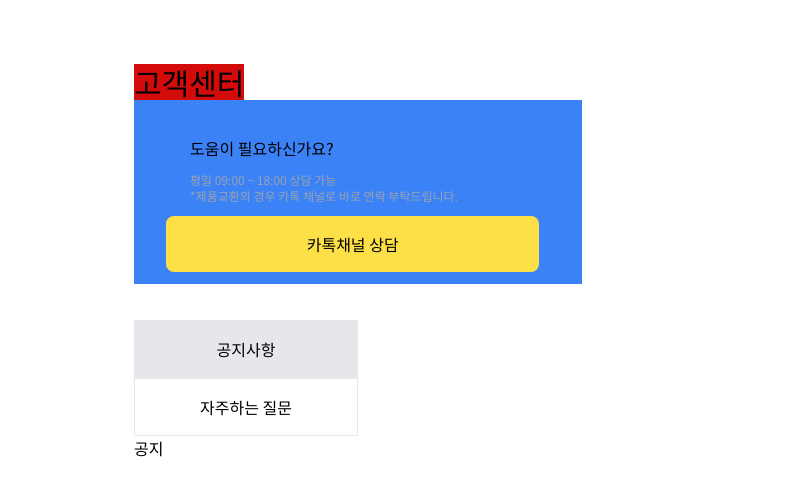
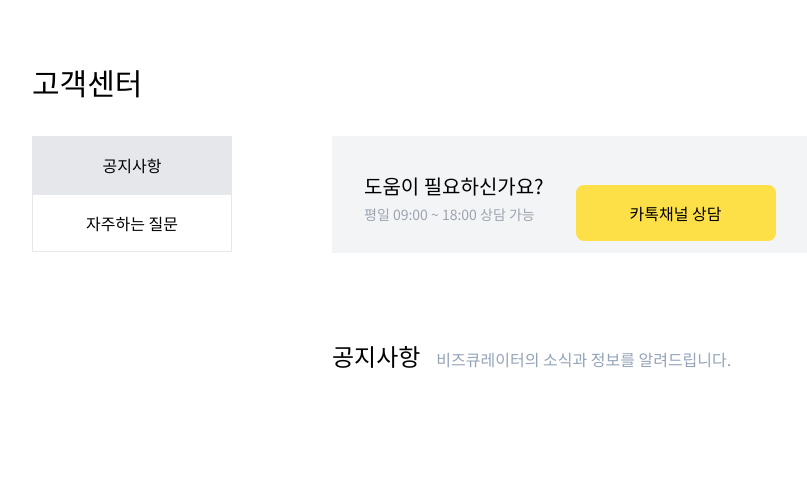
Before and after one commit to Muhan-Company/bizcurator-ecommerce, a Next.js app: page / in a window 1280 px wide. Shown: the top 496 px of the page, without its empty margins (58-865 px from the left). Built offline with nearby package versions, Linux system fonts and the light colour scheme.

Commit message:
feat: customer페이지 생성 및 tabMenu구현

```diff
--- a/components/Kakao_consult.tsx
+++ /dev/null
@@ -1,13 +0,0 @@
-export default function Kakao() {
-    return (
-        <div className="w-full bg-gray-100 md:bg-blue-500 md:w-6/12">
-            <div className="pl-14 pt-9">
-                <h1>도움이 필요하신가요?</h1>
-                <span className="block text-xs text-gray-400 my-3">평일 09:00 ~ 18:00 상담 가능
-                    <br />*제품교환의 경우 카톡 채널로 바로 연락 부탁드립니다.
-                </span>
-            </div>
-            <button className="w-10/12 bg-yellow-300 py-4 mx-8 rounded-lg mb-3">카톡채널 상담</button>
-        </div>
-    )
-}
--- a/components/Notice.tsx
+++ /dev/null
@@ -1,11 +0,0 @@
-import React, { FC, Fragment } from "react";
-
-const Notice: FC<{}> = () => {
-    return (
-        <Fragment>
-            <div>공지</div>
-        </Fragment>
-    )
-}
-
-export default Notice;
--- a/components/Question.tsx
+++ /dev/null
@@ -1,11 +0,0 @@
-import React, { FC, Fragment } from "react";
-
-const Question: FC<{}> = () => {
-    return (
-        <Fragment>
-            <div>자주하는 질문</div>
-        </Fragment>
-    )
-}
-
-export default Question;
--- a/components/Customer.tsx
+++ b/components/customer/CustomerCenter.tsx
@@ -23,14 +23,14 @@ const tabs: TabsType = [
     }
 ]
 
-export default function Customer() {
+export default function CustomerCenter() {
     const [selectedTab, setSelectedTab] = useState<number>(tabs[0].index)
 
     return (
         <div>
-            <div className="lg:px-24 xl:px-48">
-                <h1 className="text-black text-3xl mt-16 inline-block md:bg-red">고객센터</h1>
-                <div>
+            <div>
+                <h1 className="text-black text-3xl mt-16 inline-block md:block md:w-[1100px] md:mx-auto">고객센터</h1>
+                <div className="md:flex md:w-[1100px] md:mx-auto md:relative">
                     <Kakao />
                     <div className="mt-2 md:mt-9">
                         <CustomerTabMenu
--- a/components/CustomerTabMenu.tsx
+++ b/components/customer/CustomerTabMenu.tsx
@@ -22,10 +22,10 @@ const CustomerTabMenu: FC<TabsProps> = ({
     const Panel = tabs && tabs.find((tab) => tab.index === selectedTab);
     return (
         <>
-            <div className="flex lg:w-56 flex-col">
+            <div className="flex md:w-[200px] md:flex-col">
                 {tabs.map((tab) => (
                     <div
-                        className={`text-base w-1/2 lg:w-full py-4 text-center mb:w-56 mb:py-5 block border border-gray-200 hover:bg-gray-200
+                        className={`text-base w-1/2 md:w-full py-4 text-center mb:w-56 mb:py-5 block border border-gray-200 hover:bg-gray-200
                         ${tab.index === selectedTab ? "bg-gray-200" : ""}`}
                         key={tab.index}
                         onClick={() => onClick(tab.index)}
@@ -42,11 +42,3 @@ const CustomerTabMenu: FC<TabsProps> = ({
 }
 
 export default CustomerTabMenu;
-
-// export default function CustomerTabMenu({ onClick }: Props) {
-//     return (
-//         <div onClick={onClick}
-//             className="text-base w-1/2 py-4 text-center mb:w-56 mb:py-5 block border border-gray-200 hover:bg-gray-200">
-//         </div>
-//     )
-// }
--- /dev/null
+++ b/components/customer/Kakao_consult.tsx
@@ -0,0 +1,13 @@
+export default function Kakao() {
+    return (
+        <div className="w-full bg-gray-100  md:w-9/12 md:max-w-[800px] md:absolute md:right-0 md:top-9">
+            <div className="pl-14 md:pl-8 pt-9 md:inline-block">
+                <h1 className="lg:text-xl">도움이 필요하신가요?</h1>
+                <span className="block text-xs lg:text-sm text-gray-400 my-3 md:mt-1 md:pb-4">평일 09:00 ~ 18:00 상담 가능
+                    {/* <br />*제품교환의 경우 카톡 채널로 바로 연락 부탁드립니다. */}
+                </span>
+            </div>
+            <button className="w-10/12 md:w-[200px] bg-yellow-300 py-4 mx-8 rounded-lg mb-3">카톡채널 상담</button>
+        </div>
+    )
+}
--- /dev/null
+++ b/components/customer/Notice.tsx
@@ -0,0 +1,16 @@
+import React, { FC, Fragment } from "react";
+
+const Notice: FC<{}> = () => {
+    return (
+        <Fragment>
+            <div
+                className="md:absolute md:right-0 md:w-[800px]  md:mt-[88px]"
+            >
+                <h3 className="md:text-2xl md:inline-block">공지사항</h3>
+                <span className="md:text-slate-400 md:ml-4">비즈큐레이터의 소식과 정보를 알려드립니다.</span>
+            </div>
+        </Fragment>
+    )
+}
+
+export default Notice;
--- /dev/null
+++ b/components/customer/Question.tsx
@@ -0,0 +1,16 @@
+import React, { FC, Fragment } from "react";
+
+const Question: FC<{}> = () => {
+    return (
+        <Fragment>
+            <div
+                className="md:absolute md:right-0 md:w-[800px]  md:mt-[88px]"
+            >
+                <h3 className="md:text-2xl md:inline-block">자주하는 질문</h3>
+                <span className="md:text-slate-400 md:ml-4">고객님들께서 자주 해주시는 질문에 대한 응답입니다.</span>
+            </div>
+        </Fragment>
+    )
+}
+
+export default Question;
--- /dev/null
+++ b/pages/customer/index.tsx
@@ -0,0 +1,9 @@
+import CustomerCenter from "@/components/customer/CustomerCenter";
+
+export default function Customer() {
+    return (
+        <>
+            <CustomerCenter />
+        </>
+    )
+}
--- a/pages/index.tsx
+++ b/pages/index.tsx
@@ -1,4 +1,4 @@
-import Customer from "@/components/Customer";
+import Customer from "@/components/customer/CustomerCenter";
 
 export default function Home() {
   return (
```
Also changed, not shown: components/customer/Icons.tsx (renamed from components/Icons.tsx).
